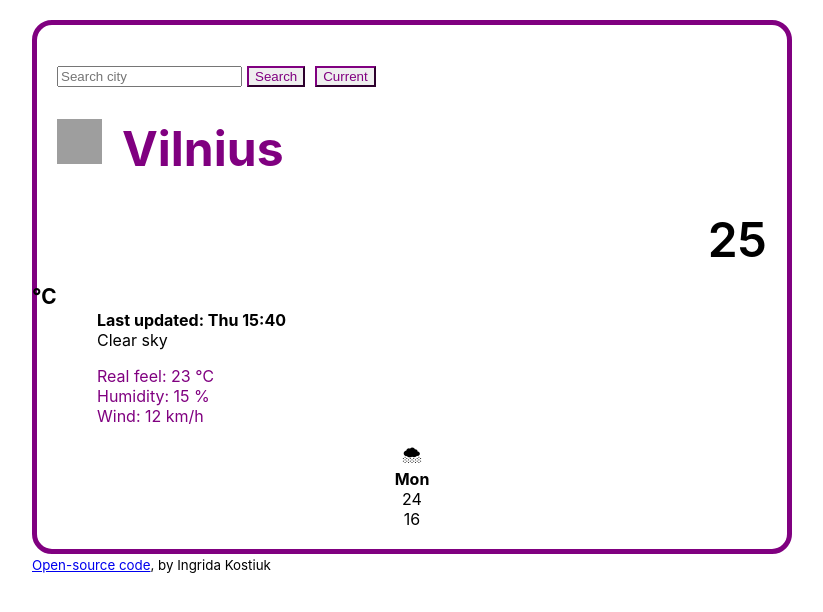
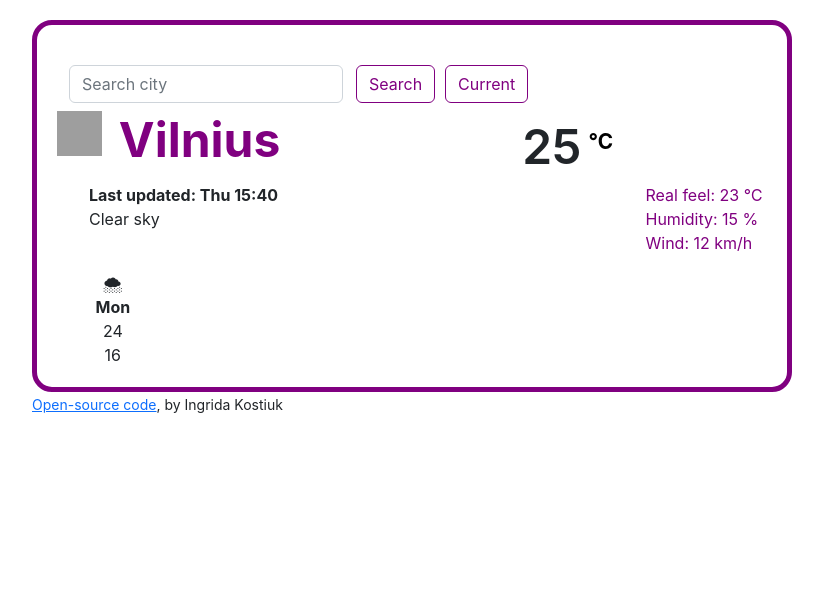
Before and after one commit to Ingrida425/weather-react-app, a React (Create React App) app: page / in a window 1280 px wide. Shown: the top 612 px of the page, without its empty margins (228-1051 px from the left). Built offline with nearby package versions, Linux system fonts and the light colour scheme; grey boxes are pictures that could not be loaded.

Commit message:
added bootstrap and github link

```diff
--- a/package.json
+++ b/package.json
@@ -7,6 +7,7 @@
     "@testing-library/react": "^13.3.0",
     "@testing-library/user-event": "^13.5.0",
     "axios": "^0.27.2",
+    "bootstrap": "^5.2.0",
     "react": "^18.2.0",
     "react-dom": "^18.2.0",
     "react-scripts": "5.0.1",
--- a/src/Footer.js
+++ b/src/Footer.js
@@ -4,7 +4,7 @@ export default function Footer() {
   return (
     <small>
       <a
-        href="https://github.com/Ingrida425/weather-project"
+        href="https://github.com/Ingrida425/weather-react-app.git"
         target="_blank"
         rel="noreferrer"
       >
```
Also changed, not shown: src/index.js (+7 -6 lines), 1 other file (tests, documents, lock files or other folders).
